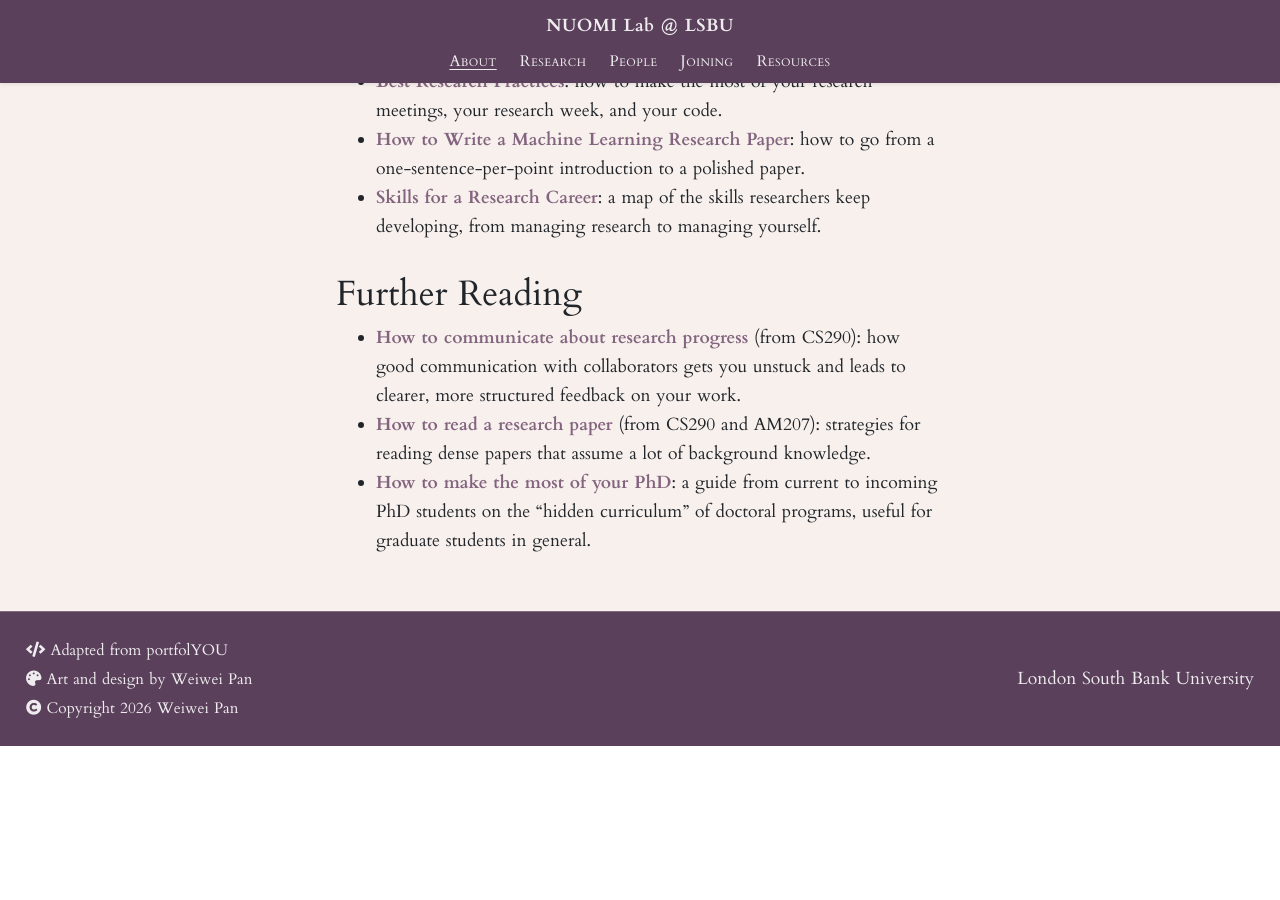
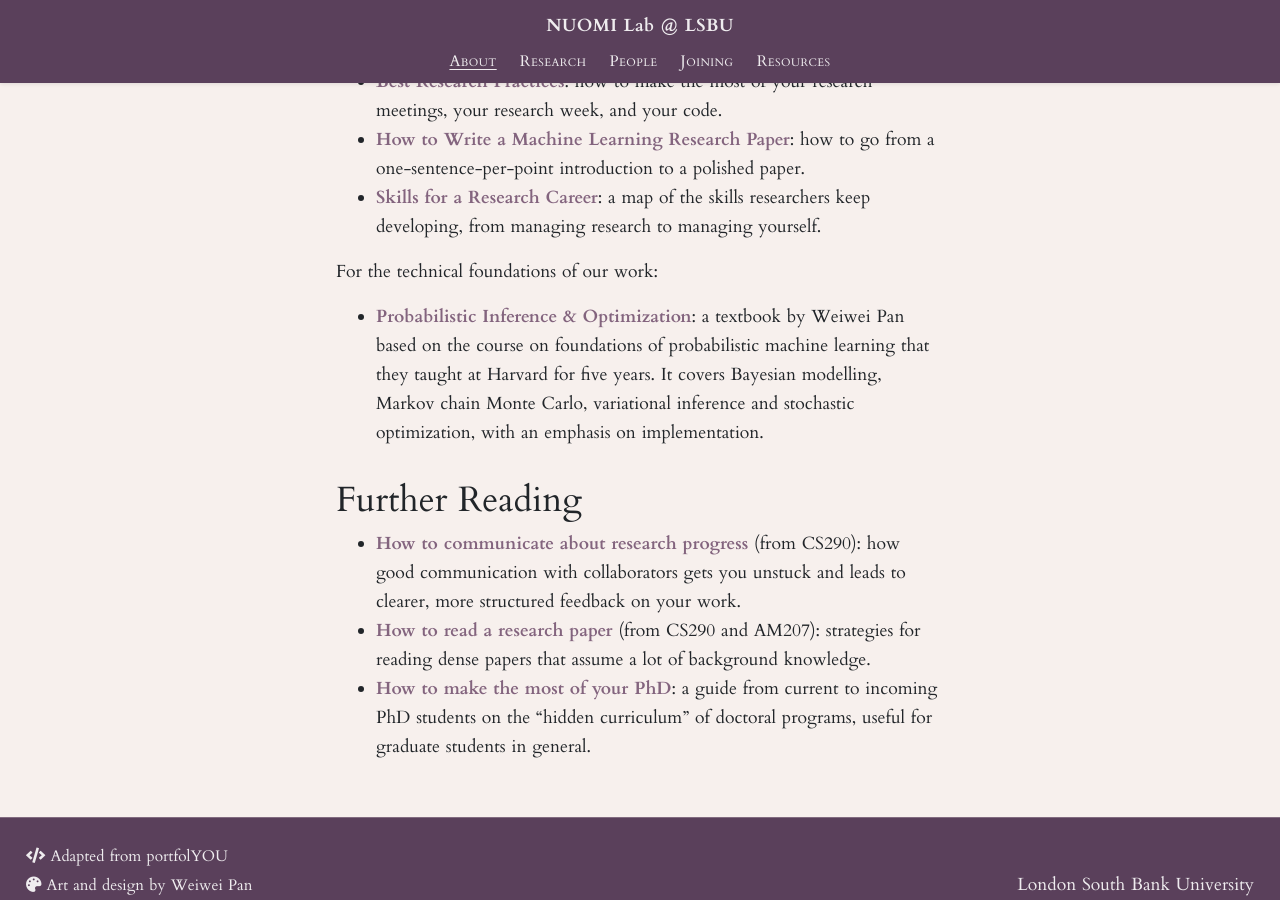
Before and after one commit to nuomi-lab/nuomi-lab.github.io, a Jekyll site: the page built from pages/index.md, in a window 1280 px wide and 900 px high, scrolled down 8860 px. Built offline with Jekyll 4.4.1, drawn with Linux system fonts in a browser that asks for light colours; nearby versions of some CDN libraries; before the commit the page ends 9606 px from its top, so only the background shows below that.

Commit message:
Add probabilistic ML textbook to Resources; expand research intro
Link the Probabilistic Inference & Optimization textbook under For
Current Students, and open "What Research Is" with how popular-media
tropes shape misconceptions about research.

Co-Authored-By: Claude Opus 5.5 <noreply@anthropic.com>

```diff
--- a/_includes/content/resources.md
+++ b/_includes/content/resources.md
@@ -16,6 +16,10 @@ We have put together a set of materials to guide you in developing concrete rese
 - **[How to Write a Machine Learning Research Paper](/resources/research-skills#technical-ideas)**: how to go from a one-sentence-per-point introduction to a polished paper.
 - **[Skills for a Research Career](/resources/research-skills#career-skills)**: a map of the skills researchers keep developing, from managing research to managing yourself.
 
+For the technical foundations of our work:
+
+- **[Probabilistic Inference & Optimization](https://onefishy.github.io/probabilistic-inference-and-optimization/)**: a textbook by Weiwei Pan based on the course on foundations of probabilistic machine learning that they taught at Harvard for five years. It covers Bayesian modelling, Markov chain Monte Carlo, variational inference and stochastic optimization, with an emphasis on implementation.
+
 ## Further Reading
 
 - **[How to communicate about research progress](https://mogu-lab.github.io/tutorials/communication-in-collaborative-environments)** (from CS290): how good communication with collaborators gets you unstuck and leads to clearer, more structured feedback on your work.
```
Also changed, not shown: _includes/content/research-skills/what-research-is.md (+1 -1 lines).
